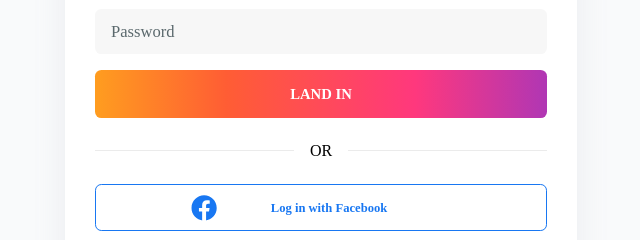
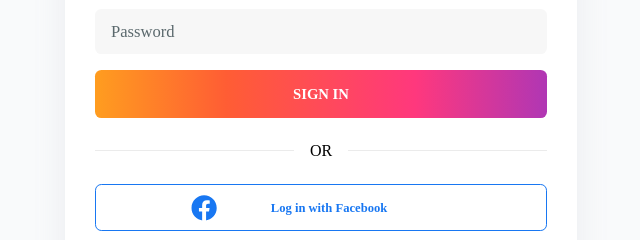
Before and after one commit to denislohan/instagram-login-mobile, a plain HTML site: page index.html in a window 1280 px wide. Shown: the part 200-440 px from the top of the page, 319-959 px from the left. Drawn offline with Linux system fonts and the light colour scheme; a web font is replaced by a local one.

Commit message:
changhe login value

```diff
--- a/index.html
+++ b/index.html
@@ -21,7 +21,7 @@
             <form>
                 <input type="text" class="text-input" placeholder="Phone Number, Username, or Email">
                 <input type="password" class="text-input" placeholder="Password">
-                <input type='submit' class='text-input primary-btn' value="Land in">
+                <input type='submit' class='text-input primary-btn' value="sign in">
             </form>
             <div class="or">
                 <hr class="bar"> OR
--- a/index.js
+++ b/index.js
@@ -39,10 +39,6 @@ document.addEventListener('DOMContentLoaded', (e) => {
         else {
             inputPassword.style.border = "1px solid red";
             setErrors(errors, 'passwordError', 'invalidPassword');
-            // let passInputError : error =  {errorType:'paesswordError', details:'invaliduserna'}
-            // let passwordError = errors.find(e => e.errorType ==='paesswordError')
-            // if(!passwordError)
-            //     errors.push(passInputError)
         }
     });
 });
```
Also changed, not shown: index.ts (+0 -14 lines).
